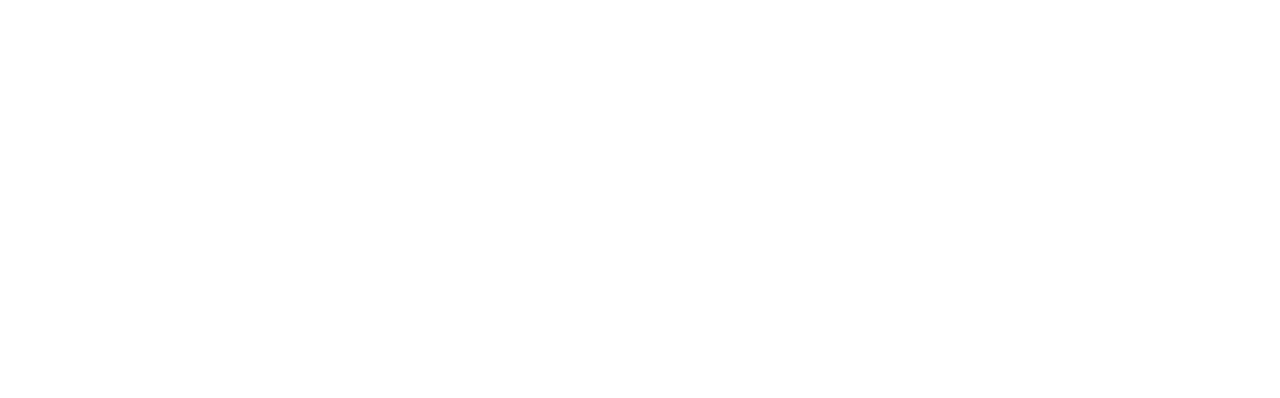
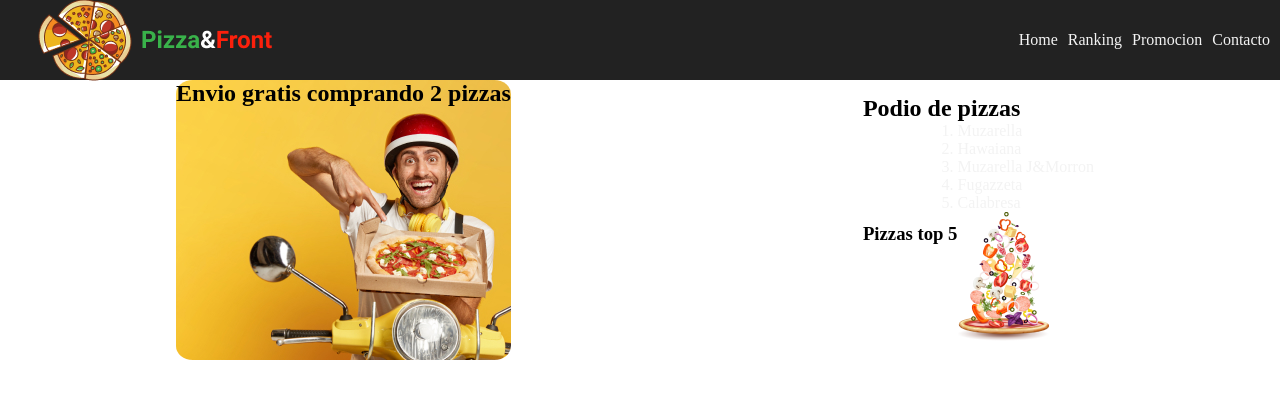
Before and after one commit to FedericohMartin/CTD-Front1-E11-Pizzeria, a plain HTML site: page index.html in a window 1280 px wide. Drawn offline with Linux system fonts and the light colour scheme.

Commit message:
Lo ultimo que se hizo en clase

```diff
--- a/css/styles.css
+++ b/css/styles.css
@@ -0,0 +1,54 @@
+*{
+    box-sizing: border-box;
+    margin: 0;
+    padding: 0;
+}
+
+/*-----Header---------*/
+header{
+    width: 100vw;
+    height: 10vh;
+    display: flex;
+    background-color: #222222;
+    justify-content: space-between;
+    align-items: center;
+}
+ul{
+    display: flex;
+    type: none;
+    padding: 0 3% 0 0;
+}
+li{
+    color: #F3F3F3;
+    padding-right: 10px;
+
+}
+#logoHeader{
+    padding-left: 3%;
+}
+
+/*------Main-------*/
+
+main{
+    display: flex;
+    justify-content: space-around;
+    align-items: center;
+}
+.delivery{
+    background-image: url(../img/delivery.jpg);
+    height: 35vh;
+    border-radius: 5%;
+}
+.podio{
+    display: flex;
+    justify-content: space-around;
+    align-items: center;
+}
+
+
+
+footer{
+    display: flex;
+    justify-content: space-between;
+    align-items: center;
+}
--- a/index.html
+++ b/index.html
@@ -8,6 +8,46 @@
     <title>Pizzeria</title>
 </head>
 <body>
+    <header>
+        <img id="logoHeader" src="./img/Logo.png" alt="">
+        <nav>
+            <ul type= "none">
+                <li>Home</li>
+                <li>Ranking</li>
+                <li>Promocion</li>
+                <li>Contacto</li>
+
+            </ul>
+        </nav>
+    </header>
+
+    <main>
+        <div class="delivery">
+            <h2>Envio gratis comprando 2 pizzas</h2>
+        </div>
+
+        <div class="podioPizzas">
+            <h2>Podio de pizzas</h2>
+            <div class="podio">
+                <h3>Pizzas top 5</h3>
+                <div class="podioIn">
+                    <ol>
+                        <li>Muzarella</li>
+                        <li>Hawaiana</li>
+                        <li>Muzarella J&Morron</li>
+                        <li>Fugazzeta</li>
+                        <li>Calabresa</li>
+                    </ol>
+                    <img src="./img/PizzaFalling.png" alt="">
+                </div>
+            </div>
+
+        </div>
+    </main>
+
+    <footer>
+
+    </footer>
 
 </body>
 </html>
```
